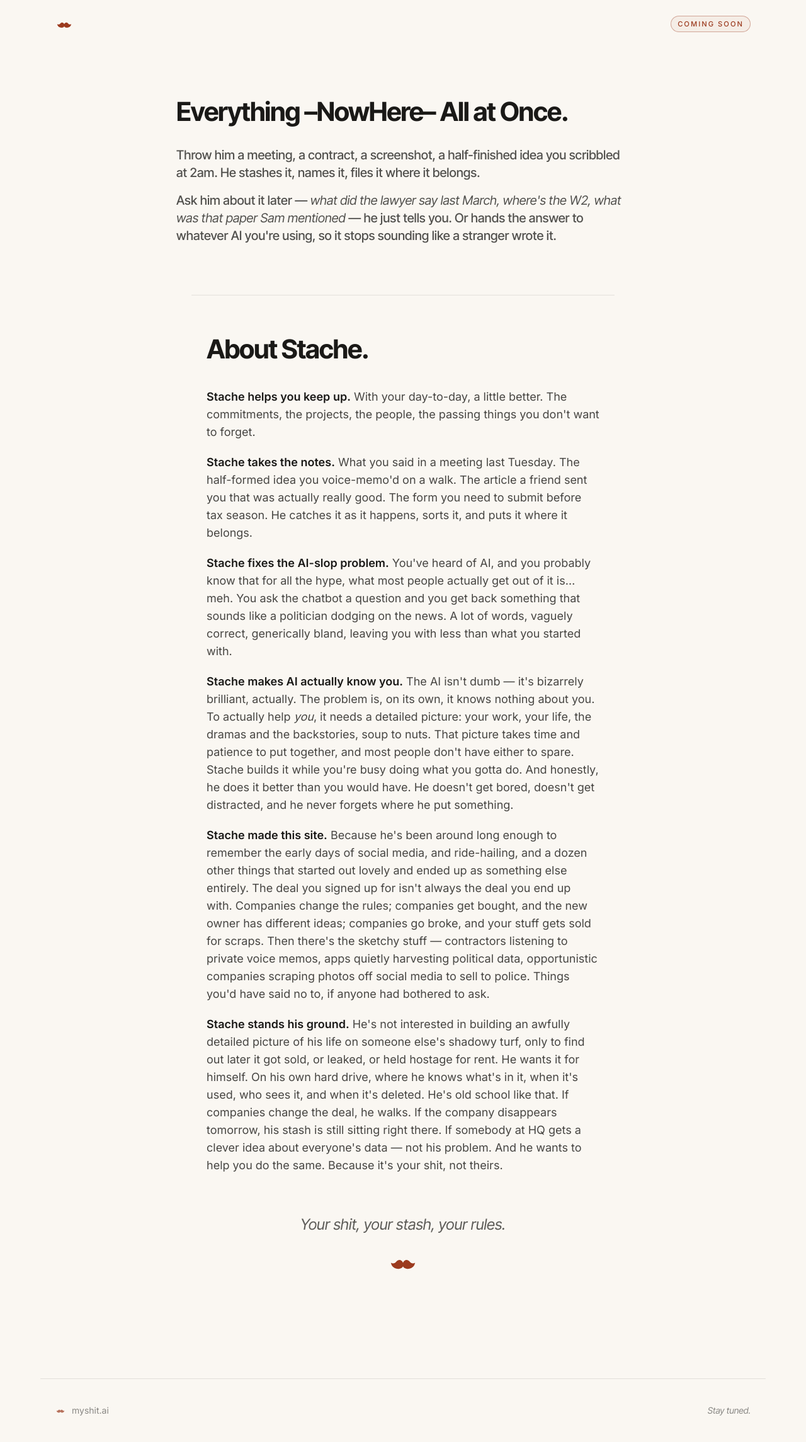
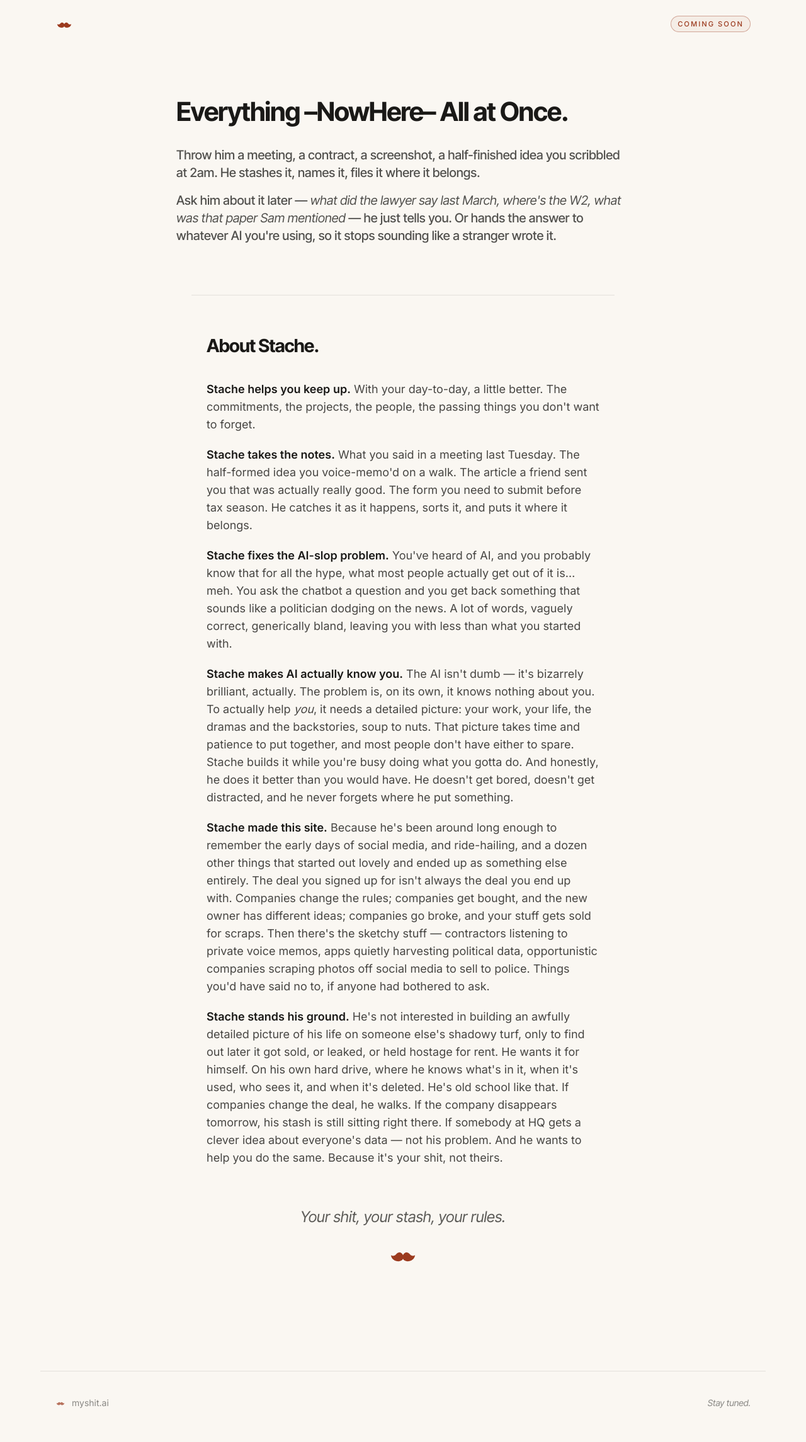
Before and after one commit to bedrocksci/myshit.ai, a Jekyll site: the page built from about-stache.md, in a window 1280 px wide. Shown: the whole page at 63% size. Built offline with Jekyll 4.4.1, drawn with Linux system fonts in a browser that asks for light colours; nearby versions of some CDN libraries.

Commit message:
About page: shrink "About Stache." subhead
Was sharing display-tight 1.9rem/2.6rem with the page lead H1 — read
as two equal headings. Drop to 1.4rem/1.8rem so it sits clearly under
the "Everything –NowHere– All at Once." lead and reads as a follow-on
subsection, not a parallel beat.

Co-Authored-By: Claude Opus 4.7 (1M context) <noreply@anthropic.com>

```diff
--- a/about-stache.md
+++ b/about-stache.md
@@ -26,7 +26,7 @@ permalink: /about-stache/
 
 <section class="mx-auto max-w-2xl px-6 pt-12 pb-24 md:pt-16 md:pb-32 border-t border-ink/10">
 
-  <h2 class="font-serif font-bold display-tight text-[1.9rem] md:text-[2.6rem] leading-[1.05] text-ink">
+  <h2 class="font-serif font-bold display-tight text-[1.4rem] md:text-[1.8rem] leading-[1.1] text-ink">
     About Stache.
   </h2>
 
```
